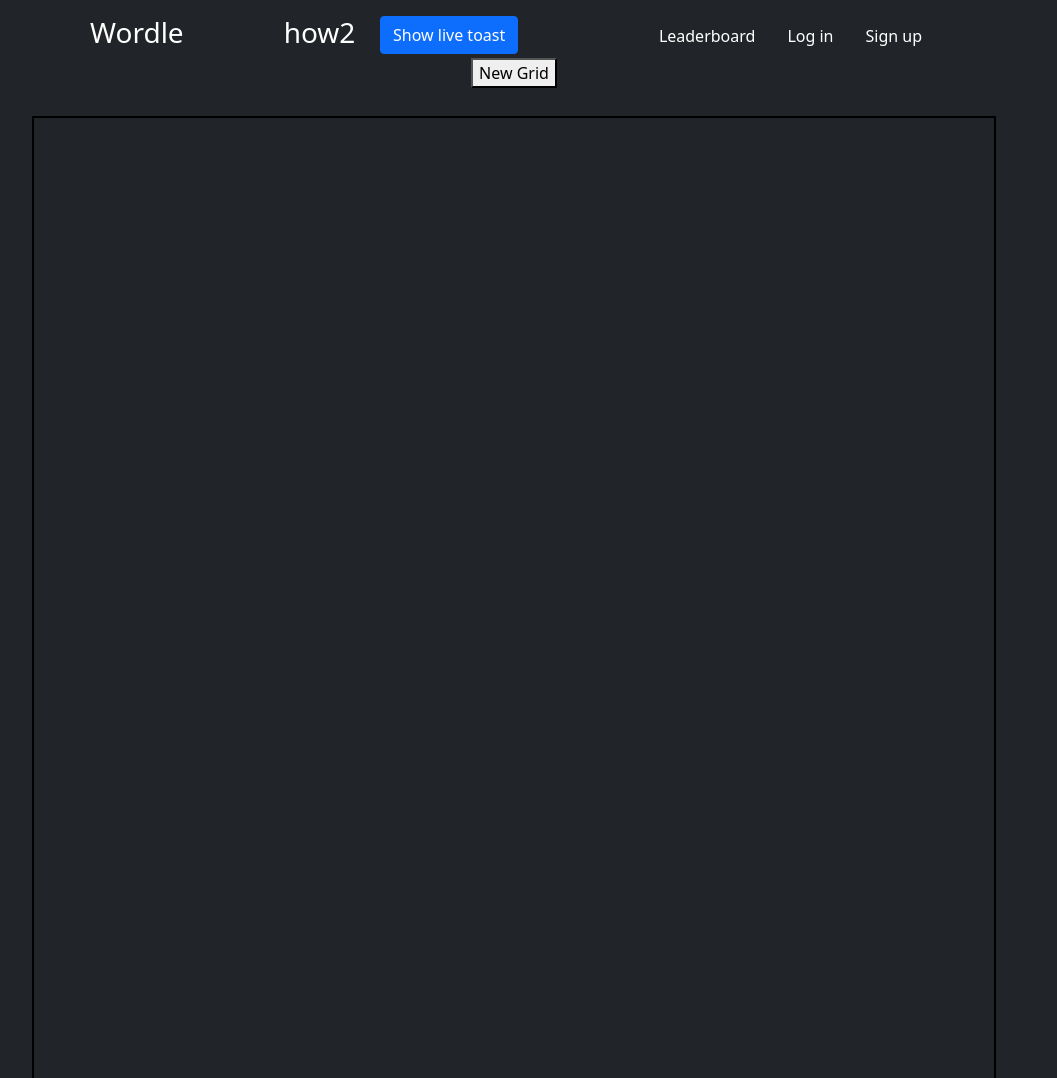
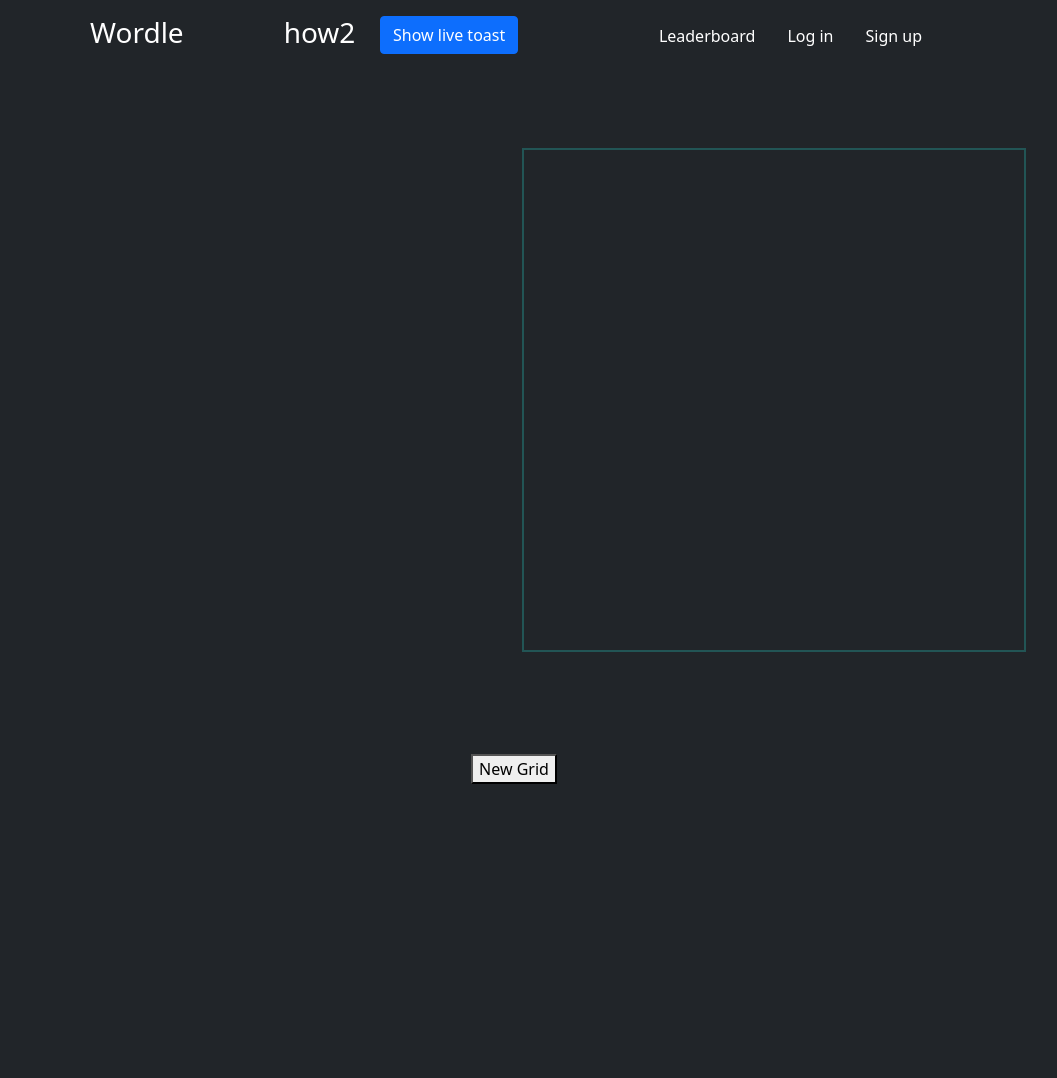
Before and after one commit to ezhengofficial/EasyHR, a Flask app: page / in a window 1280 px wide. Shown: the whole page, without its empty margins (126-1183 px from the left). After the commit the page ends 784 px from the top, so only its background shows below. Run offline with Flask 2, Linux system fonts and the light colour scheme; parts of the project's set-up code (start-up, migrations or seed data) failed here and were passed over; some libraries are stand-ins or nearby versions.

```diff
--- a/app/templates/base.html
+++ b/app/templates/base.html
@@ -57,22 +57,24 @@
         }
       }
       #grid-container {
-        position: relative;
+        position: absolute;
       	top: 30px;
-      	outline:2px solid #000;
+        bottom: 30px;
+        left: 650px;
+      	outline:2px solid #255;
       	font-size: 0;
       	margin:auto;
-        height:960px;
-	width:960px;
-	padding: 0;
-	border: none;
+        height:500px;
+      	width:500px;
+      	padding: 0;
+      	border: none;
+        border-color: coral;
 }
       .grid {
       margin:0;
       padding:0;
       border:none;
-      outline:1px solid #000;
-      display:inline-block;
+      outline:1px solid #255;
       }
 
     </style>
@@ -96,9 +98,7 @@
   <main class="px-3">
     <center><button class="newGrid">New Grid</button></center>
 
-    <div id="grid-container">
-
-    </div
+    <div id="grid-container"></div
 
   </main>
 
```
